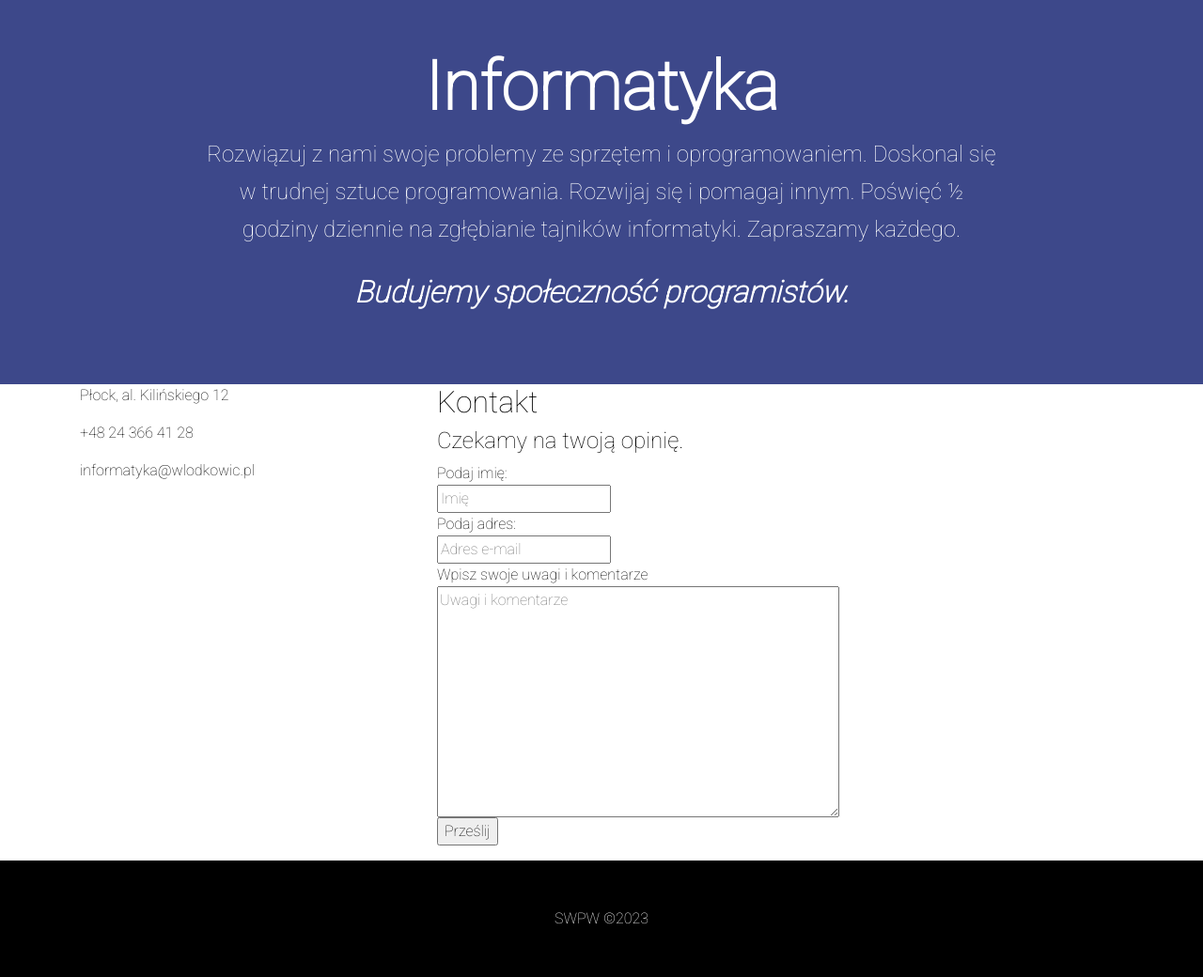
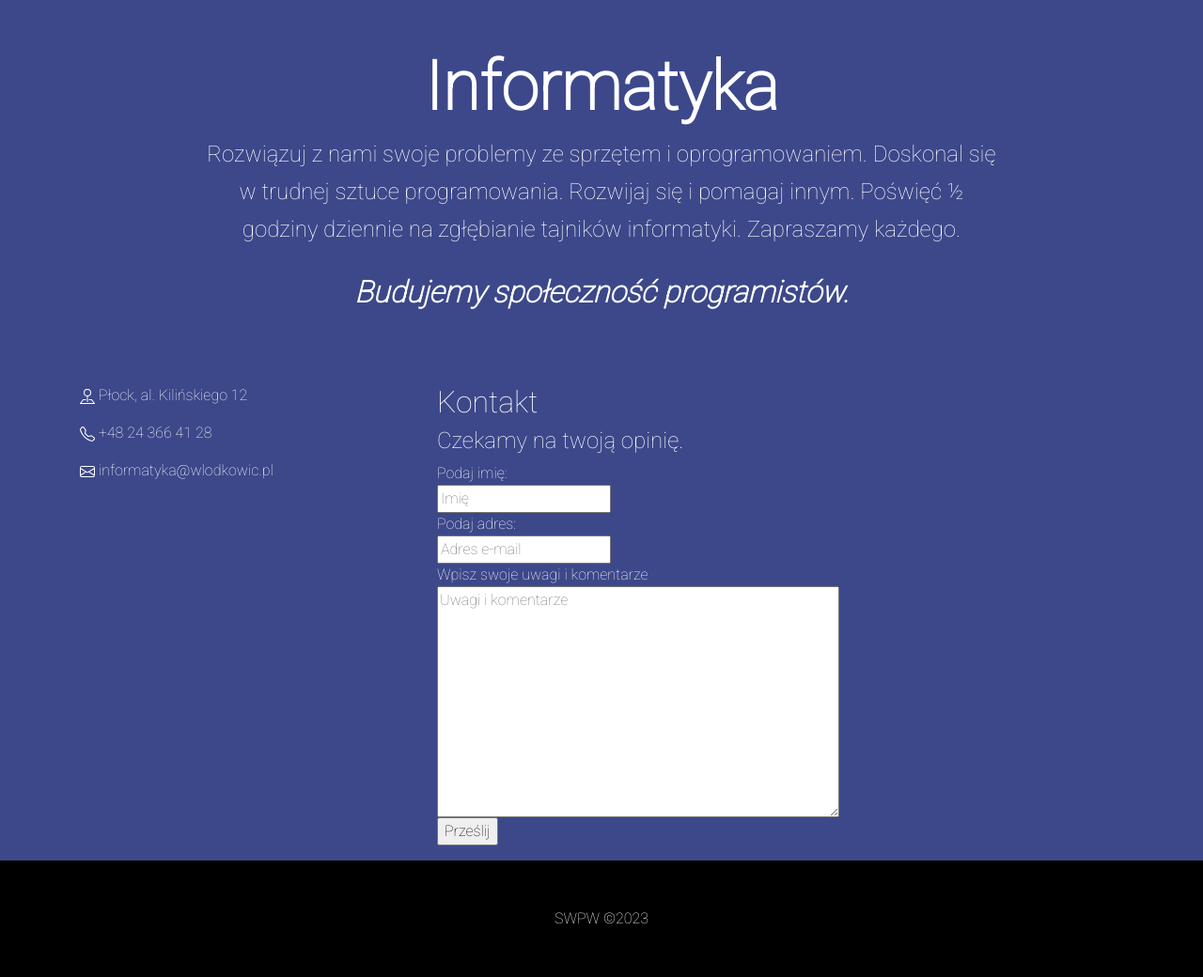
Before and after one commit to HaJnekk/Witryna, a plain HTML site: page index.html in a window 1280 px wide. Shown: the whole page at 94% size. Drawn offline with nearby package versions, Linux system fonts and the light colour scheme.

Commit message:
dodanie brakujących ikon

```diff
--- a/css/portal.css
+++ b/css/portal.css
@@ -38,3 +38,8 @@ color: white;
 text-align: center;
 padding: 50px;
 }
+
+#formularz{
+    color: white;
+    background-color: #3D488A;
+}
--- a/index.html
+++ b/index.html
@@ -38,12 +38,20 @@
         <!-- Prezentacja autorów -->
 
         <!-- Formularz kontaktowy -->
+        <div id="formularz">
             <div class="container">
                 <div class="row justify-content-center">
                     <div class="col-md-4">
-                        <p>Płock, al. Kilińskiego 12</P>
-                        <p>+48 24 366 41 28 </p>
-                        <p>informatyka@wlodkowic.pl</p>
+                            <p><svg xmlns="http://www.w3.org/2000/svg" width="16" height="16" fill="currentColor" class="bi bi-pin-map inline-text" viewBox="0 0 16 16">
+                                <path fill-rule="evenodd" d="M3.1 11.2a.5.5 0 0 1 .4-.2H6a.5.5 0 0 1 0 1H3.75L1.5 15h13l-2.25-3H10a.5.5 0 0 1 0-1h2.5a.5.5 0 0 1 .4.2l3 4a.5.5 0 0 1-.4.8H.5a.5.5 0 0 1-.4-.8l3-4z"/>
+                                <path fill-rule="evenodd" d="M8 1a3 3 0 1 0 0 6 3 3 0 0 0 0-6zM4 4a4 4 0 1 1 4.5 3.969V13.5a.5.5 0 0 1-1 0V7.97A4 4 0 0 1 4 3.999z"/>
+                              </svg> Płock, al. Kilińskiego 12</P>
+                            <p><svg xmlns="http://www.w3.org/2000/svg" width="16" height="16" fill="currentColor" class="bi bi-telephone" viewBox="0 0 16 16">
+                                <path d="M3.654 1.328a.678.678 0 0 0-1.015-.063L1.605 2.3c-.483.484-.661 1.169-.45 1.77a17.568 17.568 0 0 0 4.168 6.608 17.569 17.569 0 0 0 6.608 4.168c.601.211 1.286.033 1.77-.45l1.034-1.034a.678.678 0 0 0-.063-1.015l-2.307-1.794a.678.678 0 0 0-.58-.122l-2.19.547a1.745 1.745 0 0 1-1.657-.459L5.482 8.062a1.745 1.745 0 0 1-.46-1.657l.548-2.19a.678.678 0 0 0-.122-.58L3.654 1.328zM1.884.511a1.745 1.745 0 0 1 2.612.163L6.29 2.98c.329.423.445.974.315 1.494l-.547 2.19a.678.678 0 0 0 .178.643l2.457 2.457a.678.678 0 0 0 .644.178l2.189-.547a1.745 1.745 0 0 1 1.494.315l2.306 1.794c.829.645.905 1.87.163 2.611l-1.034 1.034c-.74.74-1.846 1.065-2.877.702a18.634 18.634 0 0 1-7.01-4.42 18.634 18.634 0 0 1-4.42-7.009c-.362-1.03-.037-2.137.703-2.877L1.885.511z"/>
+                              </svg> +48 24 366 41 28 </p>
+                            <p><svg xmlns="http://www.w3.org/2000/svg" width="16" height="16" fill="currentColor" class="bi bi-envelope" viewBox="0 0 16 16">
+                                <path d="M0 4a2 2 0 0 1 2-2h12a2 2 0 0 1 2 2v8a2 2 0 0 1-2 2H2a2 2 0 0 1-2-2V4Zm2-1a1 1 0 0 0-1 1v.217l7 4.2 7-4.2V4a1 1 0 0 0-1-1H2Zm13 2.383-4.708 2.825L15 11.105V5.383Zm-.034 6.876-5.64-3.471L8 9.583l-1.326-.795-5.64 3.47A1 1 0 0 0 2 13h12a1 1 0 0 0 .966-.741ZM1 11.105l4.708-2.897L1 5.383v5.722Z"/>
+                              </svg> informatyka@wlodkowic.pl</p>
                     </div>
                     <div class="col-md-8">
                         <h2>Kontakt</h2>
@@ -54,6 +62,7 @@
                             Wpisz swoje uwagi i komentarze<br><textarea name="Komentarz" cols="50" rows="10" placeholder="Uwagi i komentarze"></textarea>
                             <br><input type="submit" value="Prześlij">
                         </form>
+                    </div>
                 </div>
         </div>
         </div>
```
Lines whose indentation alone changed are shown as unchanged.
